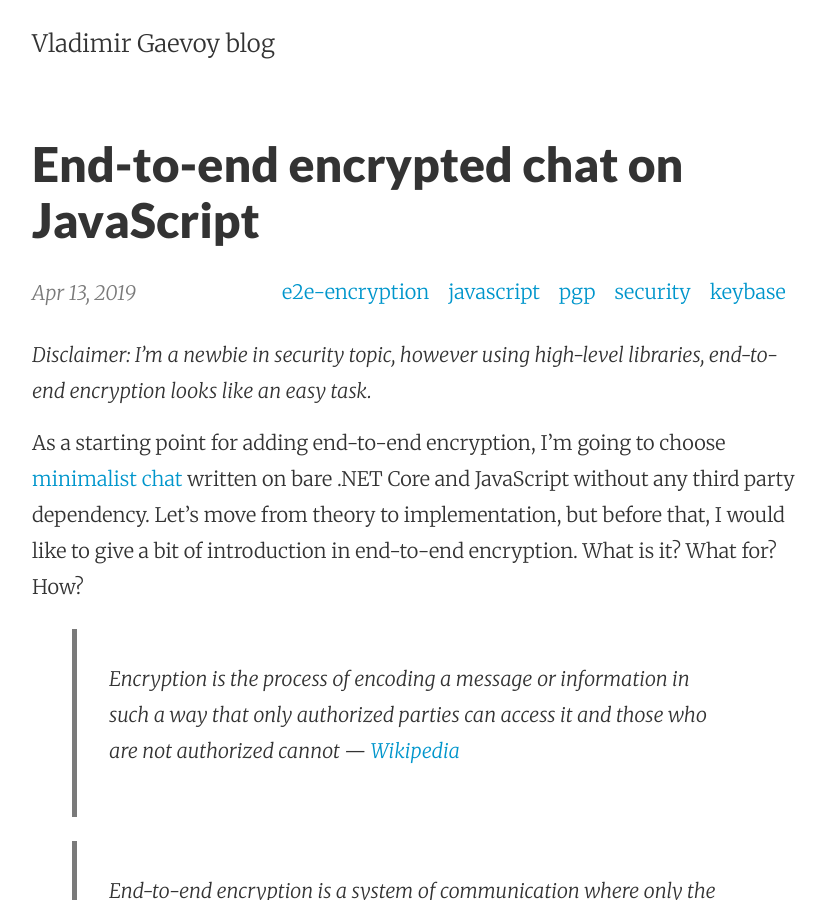
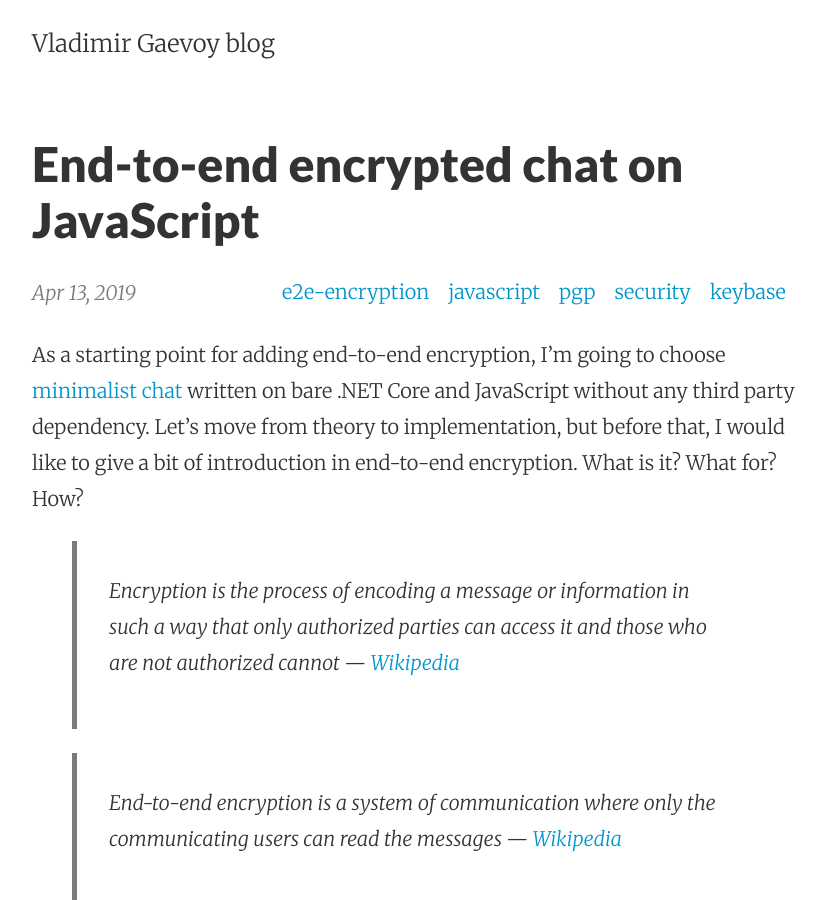
Before and after one commit to gaevoy/gaevoy.github.io, a Jekyll site: the page built from _posts/2019-04-13-e2e-encrypted-chat.md, in a window 1280 px wide and 900 px high. Shown: the whole window, without its empty margins (224-1050 px from the left). Built offline with Jekyll 4.4.1, drawn with Linux system fonts in a browser that asks for light colours; nearby versions of some CDN libraries; comment, search, counter and statistics services are not loaded.

Commit message:
End-to-end encrypted chat on JavaScript

```diff
--- a/_posts/2019-04-13-e2e-encrypted-chat.md
+++ b/_posts/2019-04-13-e2e-encrypted-chat.md
@@ -6,8 +6,6 @@ layout: post
 tags: [e2e-encryption, javascript, pgp, security, keybase]
 comments: true
 ---
-
-*Disclaimer: I'm a newbie in security topic, however using high-level libraries, end-to-end encryption looks like an easy task.*
 
 As a starting point for adding end-to-end encryption, I'm going to choose [minimalist chat](/2019/04/07/minimalist-chat.html) written on bare .NET Core and JavaScript without any third party dependency. Let's move from theory to implementation, but before that, I would like to give a bit of introduction in end-to-end encryption. What is it? What for? How?
 
```
